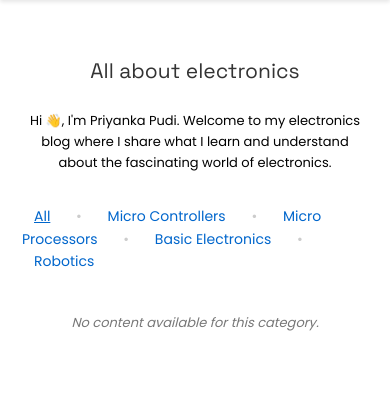
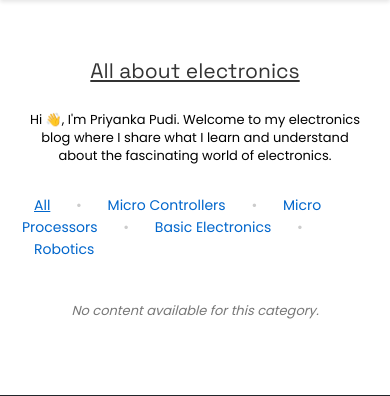
Before and after one commit to priyankaforu/priyankas-portfolio, a Flask app: page /electronics in a window 390 px wide. Shown: the part 153-549 px from the top of the page. Run offline with Flask 3, Linux system fonts and the light colour scheme.

Commit message:
Update electronics.html

```diff
--- a/templates/electronics.html
+++ b/templates/electronics.html
@@ -188,6 +188,15 @@
         }
         .page-title {
             font-size: 1.5em;
+            text-decoration: underline;
+        }
+
+        .intro {
+            font-size: 13px;
+            line-height: 1.4;
+            color: #555;
+            margin-bottom: 28px;
+            text-align: center;
         }
         .section.categories {
             display: flex;
```
